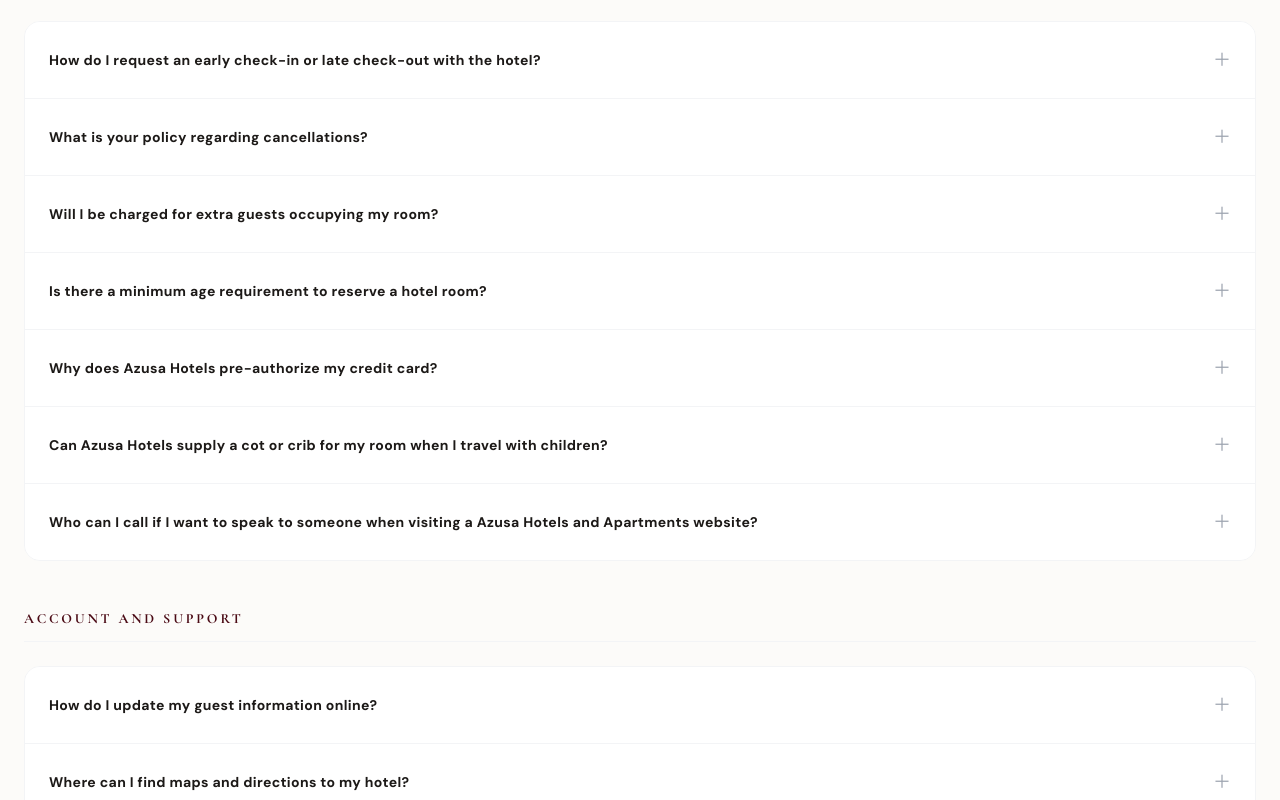
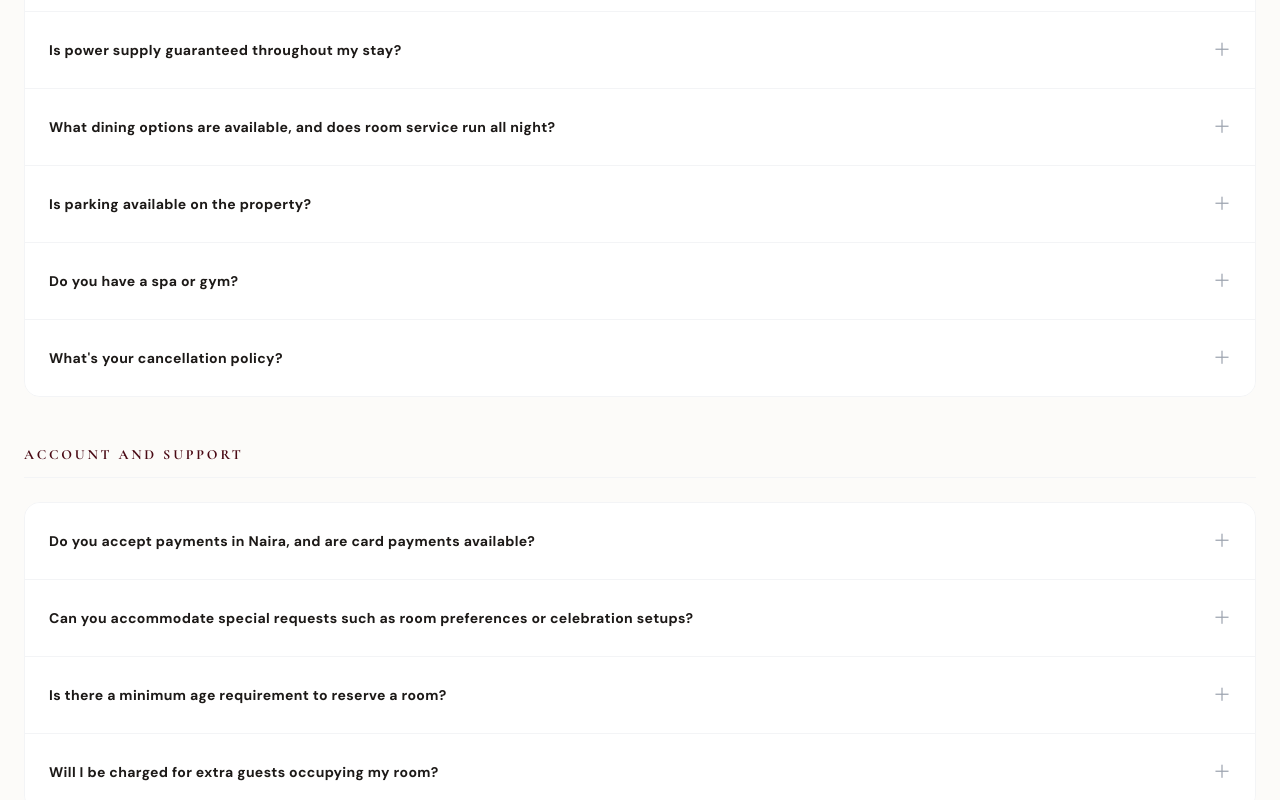
Before and after one commit to Richardjames2023/Aurum-on-missouri, a Next.js app: page /faq in a window 1280 px wide. Shown: the part 820-1620 px from the top of the page. Built offline with nearby package versions, Linux system fonts and the light colour scheme.

Commit message:
feat: update copy to align with brand Identity

```diff
--- a/app/data/faqs.json
+++ b/app/data/faqs.json
@@ -3,77 +3,77 @@
     "id": "faq-1",
     "category": "General hotel information",
     "section": "Hotel policies",
-    "question": "How do I request an early check-in or late check-out with the hotel?",
-    "answer": "Early check-in and late check-out are subject to room availability at the time of your arrival or departure. Please verify availability with our front desk reception team on the day of your request. Azusa Rewards tier members may enjoy priority access options based on loyalty program terms."
+    "question": "What time is check-in and check-out?",
+    "answer": "Check-in is from 1:00 PM and check-out is by 12:00 PM noon. If you're arriving earlier or need a little more time before you leave, let us know in advance; we'll do our best to work around your schedule. Members on our loyalty programme enjoy priority check-in and flexible check-out as a standard perk."
   },
   {
     "id": "faq-2",
     "category": "General hotel information",
     "section": "Hotel policies",
-    "question": "What is your policy regarding cancellations?",
-    "answer": "Cancellation policies vary based on the specific rate class, room tier, or booking conditions chosen during reservation confirmation. Standard flexible rates allow cancellations up to 24-48 hours before arrival without incurring penalty fees. Please double-check your booking voucher documentation for specific details."
+    "question": "Do you offer airport transfers from Nnamdi Azikiwe International Airport, Abuja?",
+    "answer": "We do. Our chauffeur service runs to and from Nnamdi Azikiwe International Airport, which is roughly 45 minutes from Maitama depending on traffic. Simply share your flight details when booking and we'll have a car ready and waiting when you land."
   },
   {
     "id": "faq-3",
     "category": "General hotel information",
     "section": "Hotel policies",
-    "question": "Will I be charged for extra guests occupying my room?",
-    "answer": "Room rates are structured based on specific occupant volumes configured during checkout workflows. Additional guests exceeding base configuration thresholds may incur extra occupancy fees to cover amenity provisions and breakfast services. Children under a certain age limit traveling with guardians stay free using existing bedding matrices."
+    "question": "Is power supply guaranteed throughout my stay?",
+    "answer": "Yes. We take your convenience seriously. So, we run on full backup power 24 hours a day, so your air conditioning, Wi-Fi, and every other comfort stays on regardless of what's happening with the grid outside."
   },
   {
     "id": "faq-4",
     "category": "General hotel information",
     "section": "Hotel policies",
-    "question": "Is there a minimum age requirement to reserve a hotel room?",
-    "answer": "Guests must be at least 18 years of age to register and reserve a room standalone at Azusa Hotels and Apartments. Valid government-issued photo identification and a corresponding payment credit card profile are required upon front desk arrival procedures."
+    "question": "What dining options are available, and does room service run all night?",
+    "answer": "Our restaurant and bar are open daily for breakfast, lunch, and dinner, and yes, room service runs around the clock. Whether it's a full meal or a drink sent up after a long day, the kitchen is ready."
   },
   {
     "id": "faq-5",
     "category": "General hotel information",
     "section": "Hotel policies",
-    "question": "Why does Azusa Hotels pre-authorize my credit card?",
-    "answer": "Pre-authorization guarantees room reservation security and creates a dynamic financial holding limit to cover potential room incidentals, restaurant dining charges, or boutique mall room service tabs incurred during your luxury stay. Holds automatically drop based on your local bank transaction processing cycle guidelines."
+    "question": "Is parking available on the property?",
+    "answer": "Yes, we have secure, on-site parking available for all guests. The premises are monitored around the clock, so your vehicle is in safe hands while you're with us."
   },
   {
     "id": "faq-6",
     "category": "General hotel information",
     "section": "Hotel policies",
-    "question": "Can Azusa Hotels supply a cot or crib for my room when I travel with children?",
-    "answer": "Yes, complimentary baby cots and structural infant crib configurations are available upon request. Please add a special requirement token string into your dynamic booking input widget or communicate directly with customer hotline support channels before your arrival date to ensure room setups."
+    "question": "Do you have a spa or gym?",
+    "answer": "At the moment, we don’t. But we can recommend the closest ones that provide excellent services."
   },
   {
     "id": "faq-7",
     "category": "General hotel information",
     "section": "Hotel policies",
-    "question": "Who can I call if I want to speak to someone when visiting a Azusa Hotels and Apartments website?",
-    "answer": "You can reach our global continuous 24/7 client hotline customer support hub directly by dialing +234 916 068 3225 for immediate reservation management or customized service updates."
+    "question": "What's your cancellation policy?",
+    "answer": "Cancellations made at least 48 hours before your check-in date are processed at no charge. Cancellations within 48 hours of arrival may attract a fee equivalent to one night's stay. If your plans change, contact us as early as possible; we'll always try to find a solution that works."
   },
   {
     "id": "faq-8",
     "category": "General hotel information",
     "section": "Account and support",
-    "question": "How do I update my guest information online?",
-    "answer": "Log into your personalized Azusa Rewards member account interface profile page to dynamically modify contact coordinates, localized payment preferences, and default language settings instantly."
+    "question": "Do you accept payments in Naira, and are card payments available?",
+    "answer": "Yes, to both. We accept Nigerian Naira as well as major debit and credit cards. For international guests who prefer to pay in foreign currency, please speak with our front desk team on arrival and we'll sort out the details without any fuss."
   },
   {
     "id": "faq-9",
     "category": "General hotel information",
     "section": "Account and support",
-    "question": "Where can I find maps and directions to my hotel?",
-    "answer": "Detailed map markers, arrival instructions, and dynamic directions vectors pointing to Plot 1067, Mabushi District, Ahmadu Bello Way, Abuja are detailed cleanly within the footer segment and local Nearby Locations Explore page routing maps."
+    "question": "Can you accommodate special requests such as room preferences or celebration setups?",
+    "answer": "Absolutely. Whether it's a room set up for a birthday, anniversary, or bridal shower, just let us know ahead of time. The earlier you tell us, the better we can deliver."
   },
   {
     "id": "faq-10",
     "category": "General hotel information",
     "section": "Account and support",
-    "question": "Where can I find more about Voucher codes?",
-    "answer": "Voucher validation settings and programmatic promo code e-certs criteria can be tracked cleanly within your membership profile portal or by contacting account support directly."
+    "question": "Is there a minimum age requirement to reserve a room?",
+    "answer": "Guests must be at least 18 years old to make a reservation and check in at Aurum on Missouri. For younger guests travelling as part of a family, we're happy to accommodate. The booking must, however, be made by an adult who will be present throughout the stay."
   },
   {
     "id": "faq-11",
     "category": "General hotel information",
     "section": "Account and support",
-    "question": "What's the best way to find the information I need?",
-    "answer": "Use our sitemap index, explore the segmented FAQ accordion categories tab rows, or connect directly with our centralized customer support phone hotline for assistance."
+    "question": "Will I be charged for extra guests occupying my room?",
+    "answer": "Our room rates are based on standard occupancy, which varies by room type. If you're expecting an additional guest beyond that, a supplementary charge will apply, which will cover the extra breakfast, housekeeping, and amenities that come with the added stay."
   }
 ]
--- a/app/faq/page.tsx
+++ b/app/faq/page.tsx
@@ -1,7 +1,6 @@
 "use client";
 
 import React, { useState } from 'react';
-import { Header } from '../../components/Header';
 import { Footer } from '../../components/Footer';
 import { FaqHero } from '../../components/faq/FaqHero';
 import { FaqAccordionList } from '../../components/faq/FaqAccordionList';
@@ -18,7 +17,7 @@
 
   return (
     <div className="w-full min-h-screen bg-[#FCFBF9] flex flex-col overflow-x-hidden">
-        <Header />
+
       <main className="flex-grow flex flex-col">
         {/* Upper visual identity banner handling parameters state changes */}
         <FaqHero
--- a/components/HeroSectionTwo.tsx
+++ b/components/HeroSectionTwo.tsx
@@ -244,7 +244,7 @@
                   href="/rooms" // <-- Change this to your actual route or page path
                   className="group mt-6 inline-flex items-center gap-2 rounded-full bg-[#cba865] px-6 py-3.5 text-xs font-medium uppercase tracking-widest text-white transition-all duration-300 hover:bg-[#b8965a] hover:shadow-lg transform hover:-translate-y-0.5 focus:outline-none focus:ring-2 focus:ring-[#cba865]/50 focus:ring-offset-2"
                 >
-                  <span>Discover Now</span>
+                  <span>Reserve Your Stay</span>
                   <ArrowUpRight
                     size={14}
                     className="transition-transform duration-300 group-hover:translate-x-0.5 group-hover:-translate-y-0.5"
--- a/components/dining/DiningGalleryMap.tsx
+++ b/components/dining/DiningGalleryMap.tsx
@@ -47,8 +47,8 @@
         {/* 3. Static Contact Information Block Title Panel Section */}
         <div className="w-full">
           <div className="w-full bg-black border border-[#DCB286]/30 px-8 py-6 flex flex-col items-start rounded-t-xl text-left">
-            <h4 className="text-lg font-bold font-serif text-white tracking-wide mb-1 select-none">Contact Information</h4>
-            <p className="text-xs font-medium text-stone-500 tracking-wide">For private group dining enquiries or luxury lounge events table reservations.</p>
+            <h4 className="text-lg font-bold font-serif text-white tracking-wide mb-1 select-none">Find your way to us </h4>
+            <p className="text-xs font-medium text-stone-500 tracking-wide">We are easy to reach, and far more rewarding once you arrive.</p>
           </div>
         </div>
 
--- a/components/meeting/MeetingHero.tsx
+++ b/components/meeting/MeetingHero.tsx
@@ -42,10 +42,10 @@
 
         <div className="relative z-20 max-w-4xl">
           <h1 className="text-3xl md:text-5xl font-bold tracking-widest text-[#cba865] uppercase font-sans mb-4 leading-tight">
-            BUILT FOR WORK, DESIGNED FOR CONNECTION.
+            Searching for a modern meeting or conference facility?
           </h1>
           <p className="text-gray-200 text-base md:text-lg font-medium max-w-2xl mx-auto tracking-wide leading-relaxed">
-            Aurum On Missouri provides a complete environment for businesses who value structure, privacy, and professionalism.
+            Our conference facilities are designed with the privacy, setup, and collaboration to help you accomplish exactly what you came for, whether you're hosting a boardroom presentation, a private meeting, or a work session.
           </p>
         </div>
       </div>
--- a/components/meeting/MeetingPerksGrid.tsx
+++ b/components/meeting/MeetingPerksGrid.tsx
@@ -9,13 +9,13 @@
         {/* Top Solution Pitch Module */}
         <div className="max-w-4xl flex flex-col space-y-4">
           <h2 className="text-xl md:text-2xl font-bold text-stone-900 tracking-tight leading-snug">
-            Flexible, functional, and impactful Meeting & Event solutions
+            The right space. The right people. The kind of event that guests do not forget
           </h2>
           <p className="text-[#cba865] text-sm md:text-[15px] font-medium leading-relaxed tracking-wide">
-            As a partner, moment maker, and solution-finder, we understand that flexibility and functionality are key to ensuring we can seamlessly deliver exactly what our M&E partners need to create impactful events.
+            We understand the demands of a well-hosted event. We exist to ease that burden for you.
           </p>
           <p className="text-gray-500 text-sm md:text-[15px] font-medium leading-relaxed tracking-wide">
-            We aim to offer the most dynamic, flexible, and functional solutions in the modern meetings and events marketplace—making sure every M&E planner enjoys peace of mind when they partner with Radisson Meetings, whether they are co-creating truly impactful meeting & event or arranging group accommodation.
+            When you choose our conference hall, you can leave the logistics to us, while you focus on making your event memorable.
           </p>
         </div>
 
```
Also changed, not shown: components/BankBenefitSection.tsx (+7 -7 lines), components/PopularDestinations.tsx (+10 -4 lines), components/dining/DiningHero.tsx (+4 -4 lines), components/meeting/MeetingCoreValues.tsx (+18 -8 lines), 1 other file (tests, documents, lock files or other folders).
